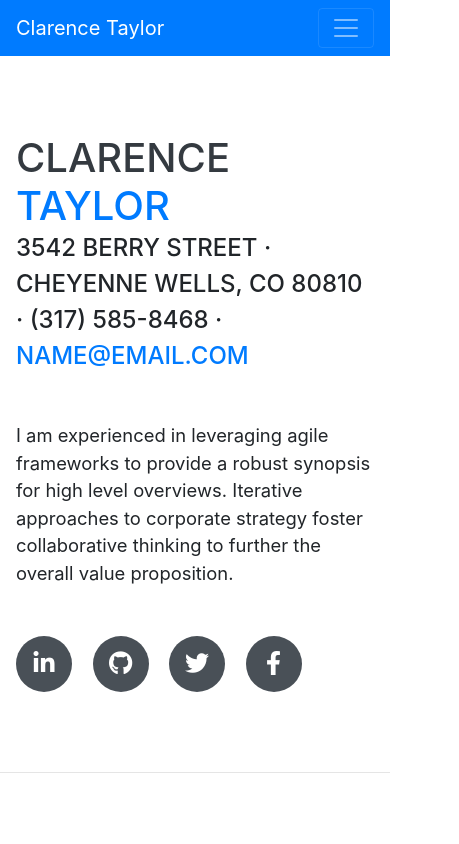
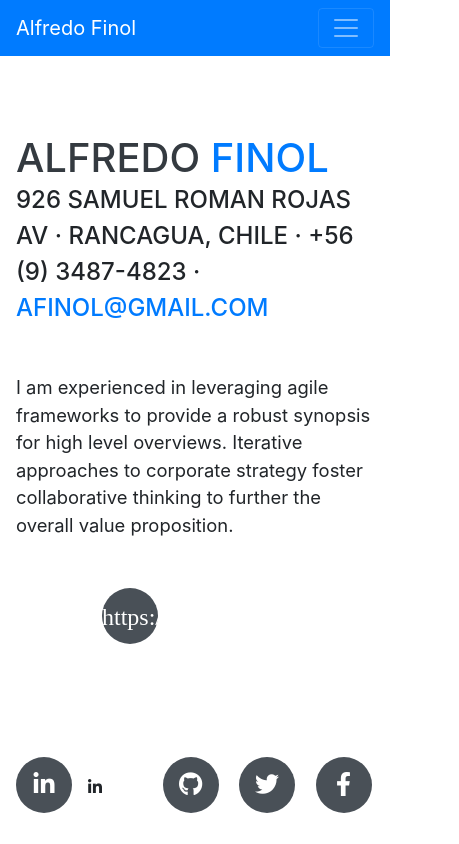
Before and after one commit to adlpaf/adlpaf.github.io, a website with bundled scripts: page index.html in a window 390 px wide. Shown: the top 844 px of the page, 459 px wide, since content can reach past the window. Built offline with nearby package versions, Linux system fonts and the light colour scheme; a web font is replaced by a local one.

Commit message:
Testing LinkedIn social media link

```diff
--- a/index.html
+++ b/index.html
@@ -27,7 +27,7 @@
 
   <nav class="navbar navbar-expand-lg navbar-dark bg-primary fixed-top" id="sideNav">
     <a class="navbar-brand js-scroll-trigger" href="#page-top">
-      <span class="d-block d-lg-none">Clarence Taylor</span>
+      <span class="d-block d-lg-none">Alfredo Finol</span>
       <span class="d-none d-lg-block">
         <img class="img-fluid img-profile rounded-circle mx-auto mb-2" src="img/profile.jpg" alt="">
       </span>
@@ -63,16 +63,16 @@
 
     <section class="resume-section p-3 p-lg-5 d-flex align-items-center" id="about">
       <div class="w-100">
-        <h1 class="mb-0">Clarence
-          <span class="text-primary">Taylor</span>
+        <h1 class="mb-0">Alfredo
+          <span class="text-primary">Finol</span>
         </h1>
-        <div class="subheading mb-5">3542 Berry Street · Cheyenne Wells, CO 80810 · (317) 585-8468 ·
-          <a href="mailto:name@email.com">name@email.com</a>
+        <div class="subheading mb-5">926 Samuel Roman Rojas Av · Rancagua, Chile · +56 (9) 3487-4823 ·
+          <a href="mailto:afinol@gmail.com">afinol@gmail.com</a>
         </div>
         <p class="lead mb-5">I am experienced in leveraging agile frameworks to provide a robust synopsis for high level overviews. Iterative approaches to corporate strategy foster collaborative thinking to further the overall value proposition.</p>
         <div class="social-icons">
           <a href="#">
-            <i class="fab fa-linkedin-in"></i>
+            <i class="fab fa-linkedin-in"><a href="">https://www.linkedin.com/in/alfredo-finol-linux-sysadmin/</a> </i>
           </a>
           <a href="#">
             <i class="fab fa-github"></i>
@@ -286,11 +286,11 @@
   </div>
 
   <!-- Plugin JavaScript -->
-  <script type="text/javascript" src="vendor/jquery-easing/jquery.easing.js"></script>
+  <script type="text/javascript" src="vendor/jquery-easing/jquery.easing.min.js"></script>
 
   <!-- Bootstrap core JavaScript -->
-  <script type="text/javascript" src="vendor/jquery/jquery.js"></script>
-  <script type="text/javascript" src="vendor/bootstrap/js/bootstrap.bundle.js"></script>
+  <script type="text/javascript" src="vendor/jquery/jquery.min.js"></script>
+  <script type="text/javascript" src="vendor/bootstrap/js/bootstrap.bundle.min.js"></script>
 
   <!-- Custom scripts for this template -->
   <script src="js/resume.min.js"></script>
```
